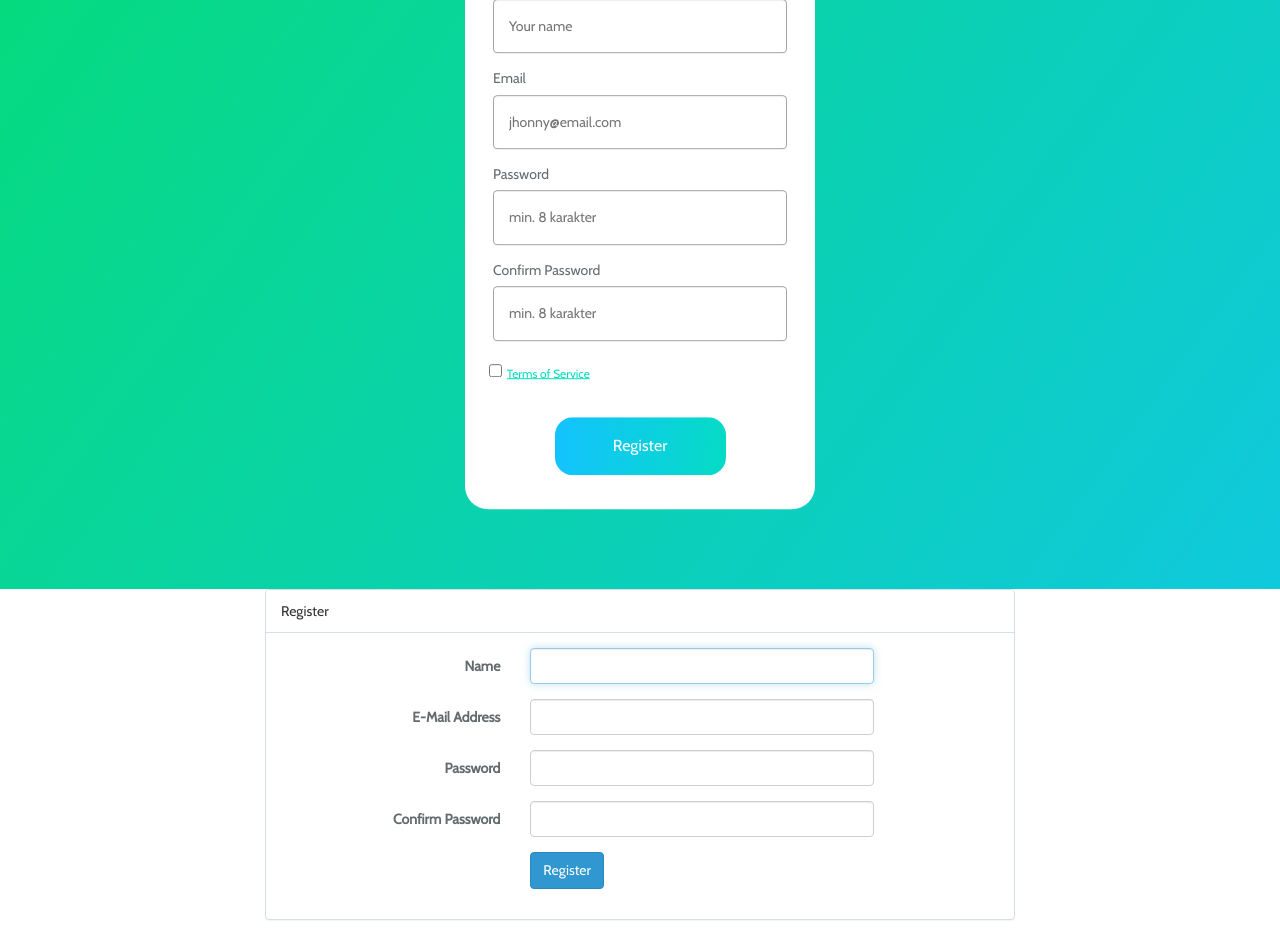
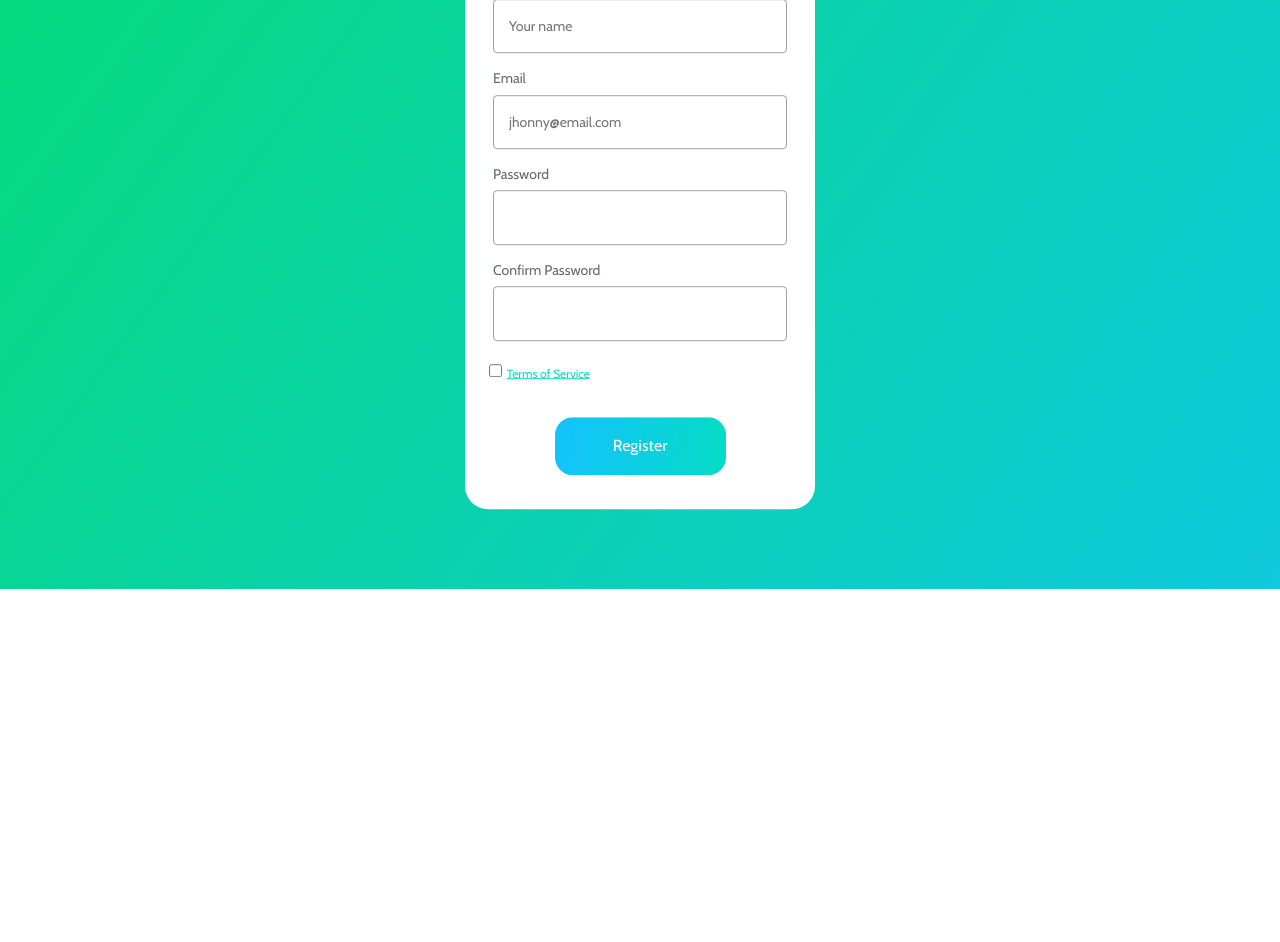
Before and after one commit to rifaazalfaaf/Project_JaliSali, a Laravel app: page /register in a window 1280 px wide. Shown: the part 211-1153 px from the top of the page. After the commit the page ends 800 px from the top, so only its background shows below. Run offline with Laravel 8, Linux system fonts and the light colour scheme; settings files or empty folders that the repository lacks are supplied.

Commit message:
Fix Register

```diff
--- a/resources/views/auth/register.blade.php
+++ b/resources/views/auth/register.blade.php
@@ -23,16 +23,18 @@
 
             <div class="card2">
                 <p>Name</p>
-                    <input type="text" for="name" id="" placeholder="Your name">
+                <input type="text" name="name" id="" placeholder="Your name">
 
                 <p>Email</p>
-                    <input type="text" for="email" id="" placeholder="jhonny@email.com">
+                <input type="text" name="email" id="" placeholder="jhonny@email.com">
 
                 <p>Password</p>
-                    <input type="password" for="password" id="" placeholder="min. 8 karakter">
+                <!-- <input type="password" for="password" id="" placeholder="min. 8 karakter"> -->
+                <input id="password" type="password" name="password" required>
 
                 <p>Confirm Password</p>
-                    <input type="password" for="password-confirm" id="" placeholder="min. 8 karakter">
+                <!-- <input type="password" for="password-confirm" id="" placeholder="min. 8 karakter"> -->
+                <input id="password-confirm" type="password" name="password_confirmation" required>
 
                 <div id="cb-text">
                     <input type="checkbox" name="" id="">
@@ -43,79 +45,5 @@
             </div>
         </form>
     </div>
-
-    </div>
-<div class="container">
-    <div class="row">
-        <div class="col-md-8 col-md-offset-2">
-            <div class="panel panel-default">
-                <div class="panel-heading">Register</div>
-
-                <div class="panel-body">
-                    <form class="form-horizontal" method="POST" action="{{ route('register') }}">
-                        {{ csrf_field() }}
-
-                        <div class="form-group{{ $errors->has('name') ? ' has-error' : '' }}">
-                            <label for="name" class="col-md-4 control-label">Name</label>
-
-                            <div class="col-md-6">
-                                <input id="name" type="text" class="form-control" name="name" value="{{ old('name') }}" required autofocus>
-
-                                @if ($errors->has('name'))
-                                    <span class="help-block">
-                                        <strong>{{ $errors->first('name') }}</strong>
-                                    </span>
-                                @endif
-                            </div>
-                        </div>
-
-                        <div class="form-group{{ $errors->has('email') ? ' has-error' : '' }}">
-                            <label for="email" class="col-md-4 control-label">E-Mail Address</label>
-
-                            <div class="col-md-6">
-                                <input id="email" type="email" class="form-control" name="email" value="{{ old('email') }}" required>
-
-                                @if ($errors->has('email'))
-                                    <span class="help-block">
-                                        <strong>{{ $errors->first('email') }}</strong>
-                                    </span>
-                                @endif
-                            </div>
-                        </div>
-
-                        <div class="form-group{{ $errors->has('password') ? ' has-error' : '' }}">
-                            <label for="password" class="col-md-4 control-label">Password</label>
-
-                            <div class="col-md-6">
-                                <input id="password" type="password" class="form-control" name="password" required>
-
-                                @if ($errors->has('password'))
-                                    <span class="help-block">
-                                        <strong>{{ $errors->first('password') }}</strong>
-                                    </span>
-                                @endif
-                            </div>
-                        </div>
-
-                        <div class="form-group">
-                            <label for="password-confirm" class="col-md-4 control-label">Confirm Password</label>
-
-                            <div class="col-md-6">
-                                <input id="password-confirm" type="password" class="form-control" name="password_confirmation" required>
-                            </div>
-                        </div>
-
-                        <div class="form-group">
-                            <div class="col-md-6 col-md-offset-4">
-                                <button type="submit" class="btn btn-primary">
-                                    Register
-                                </button>
-                            </div>
-                        </div>
-                    </form>
-                </div>
-            </div>
-        </div>
-    </div>
 </div>
 @endsection
```
Lines whose indentation alone changed are shown as unchanged.
